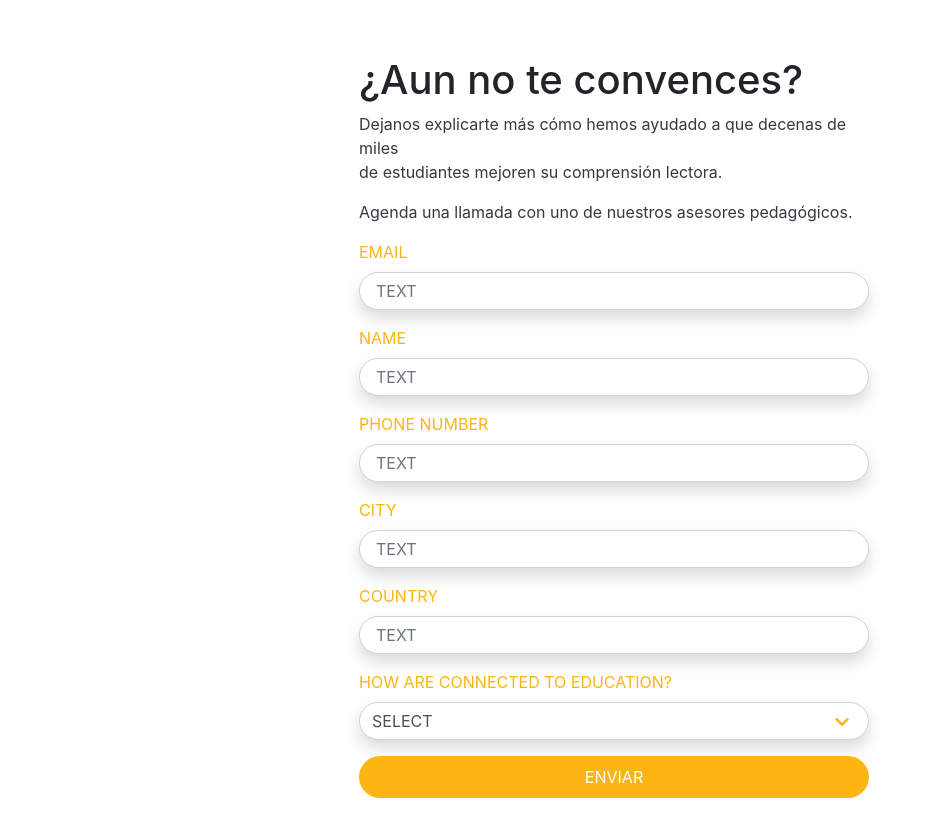
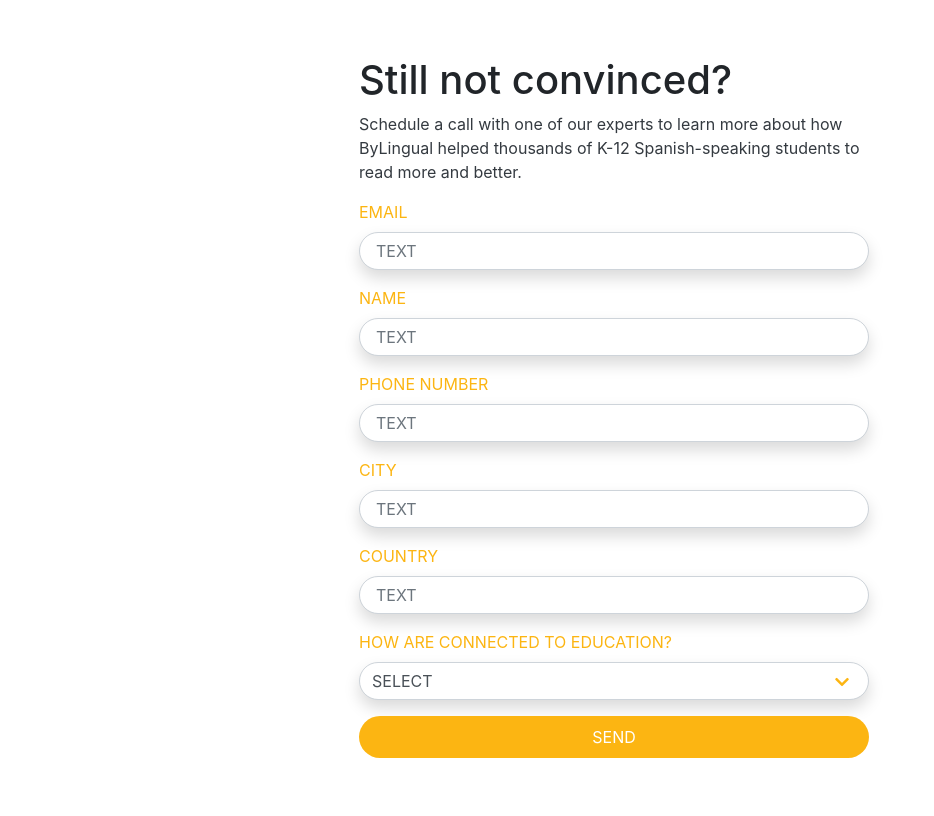
Before and after one commit to wcSystems/byLingual, a plain HTML site: page request.html in a window 1280 px wide. Shown: the part 136-952 px from the top of the page, without its empty margins (26-960 px from the left). Drawn offline with nearby package versions, Linux system fonts and the light colour scheme.

Commit message:
Correcion de textos en secciones.

```diff
--- a/request.html
+++ b/request.html
@@ -40,13 +40,10 @@
       <div class="container">
         <div class="formRequest">
           <h1>
-            ¿Aun no te convences?
+            Still not convinced?
           </h1>
           <p class="text-dark">
-            Dejanos explicarte más cómo hemos ayudado a que decenas de miles <br /> de estudiantes mejoren su comprensión lectora.
-          </p>
-          <p class="text-dark">
-            Agenda una llamada con uno de nuestros asesores pedagógicos.
+            Schedule a call with one of our experts to learn more about how ByLingual helped thousands of K-12 Spanish-speaking students to read more and better.
           </p>
         </div>
         <form class="formRequest" action="" method="post">
@@ -77,7 +74,7 @@
             </select>
             <i class="fas fa-chevron-down"></i>
           </div>
-          <button class="btn col-12 my-2 my-sm-0 colorBTNActive text-white rounded-pill px-4 py-2" type="submit">ENVIAR</button>
+          <button class="btn col-12 my-2 my-sm-0 colorBTNActive text-white rounded-pill px-4 py-2" type="submit">SEND</button>
         </form>
       </div>
     </div>
```
Also changed, not shown: index.html (+2 -2 lines).
